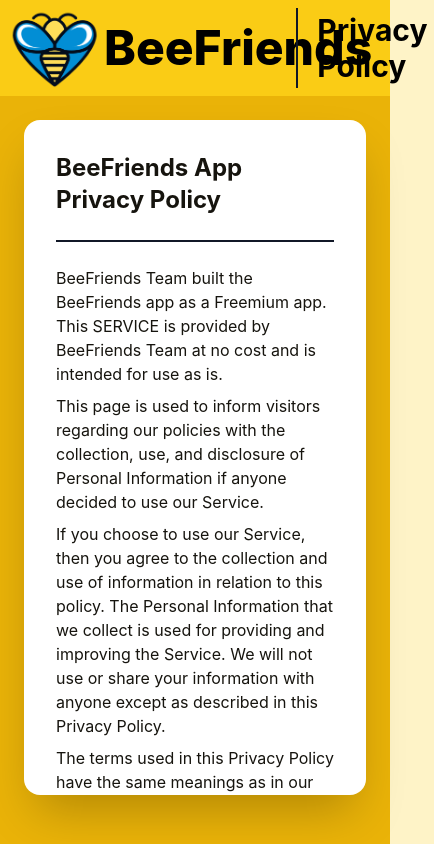
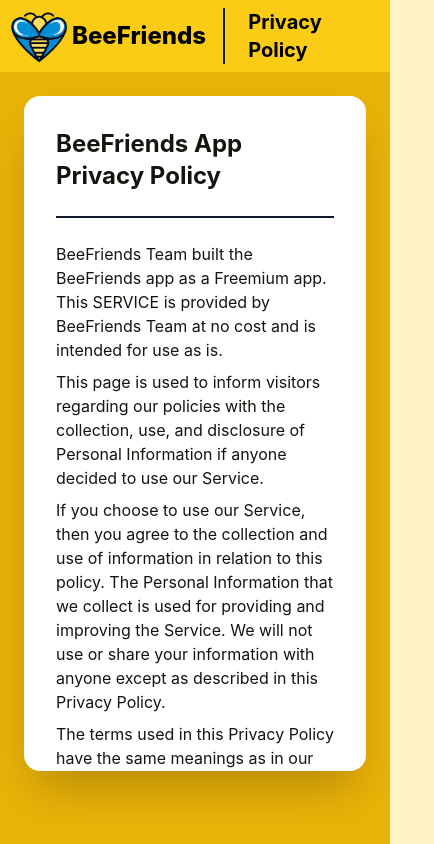
Before and after one commit to NahcoCZ/beefriends-landing, a React (Create React App) app: page /privacy-policy in a window 390 px wide. Shown: the whole page, 434 px wide, since content can reach past the window. Built offline with nearby package versions, Linux system fonts and the light colour scheme.

Commit message:
Adjustments

```diff
--- a/src/pages/Privacy.jsx
+++ b/src/pages/Privacy.jsx
@@ -14,15 +14,19 @@
       <header className="navbar bg-primary text-black">
         <div className="flex">
           <button className="flex items-center" onClick={backToHome}>
-            <img src="./assets/logo.png" alt="logo" className="w-[96px]" />
-            <p className="text-5xl font-extrabold">BeeFriends</p>
+            <img
+              src="./assets/logo.png"
+              alt="logo"
+              className="w-[64px] md:w-[96px]"
+            />
+            <p className="text-2xl md:text-5xl font-extrabold">BeeFriends</p>
           </button>
           <div className="divider divider-accent divider-horizontal"></div>
-          <p className="font-bold text-3xl">Privacy Policy</p>
+          <p className="font-bold text-xl md:text-3xl">Privacy Policy</p>
         </div>
       </header>
       <main className="p-6">
-        <div className="card bg-white shadow-2xl max-h-[80vh]">
+        <div className="card bg-white shadow-2xl max-h-[80vh] md:pr-4">
           <div className="card-body overflow-y-auto">
             <p className="card-title font-bold text-2xl">
               BeeFriends App Privacy Policy
```
